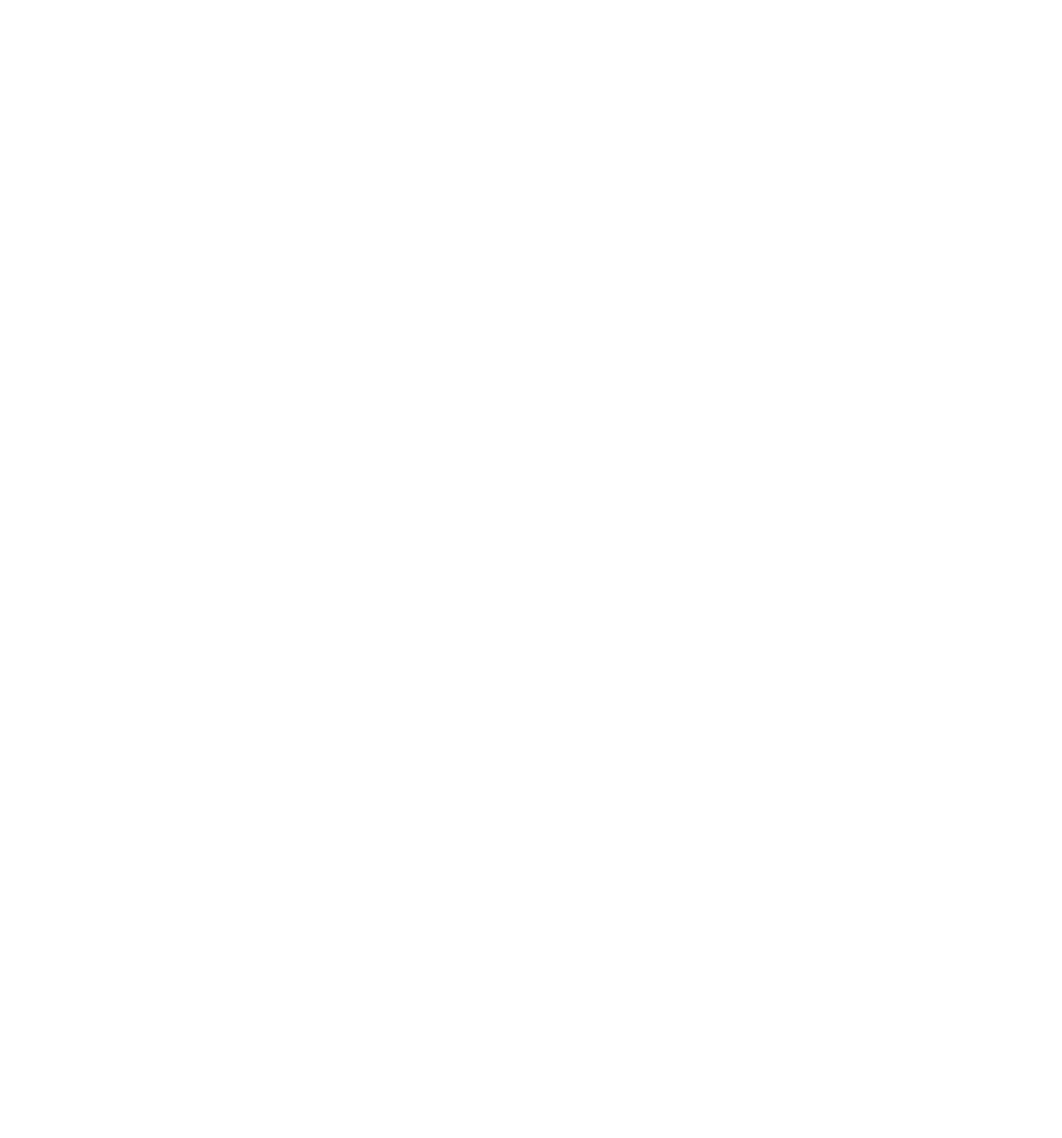
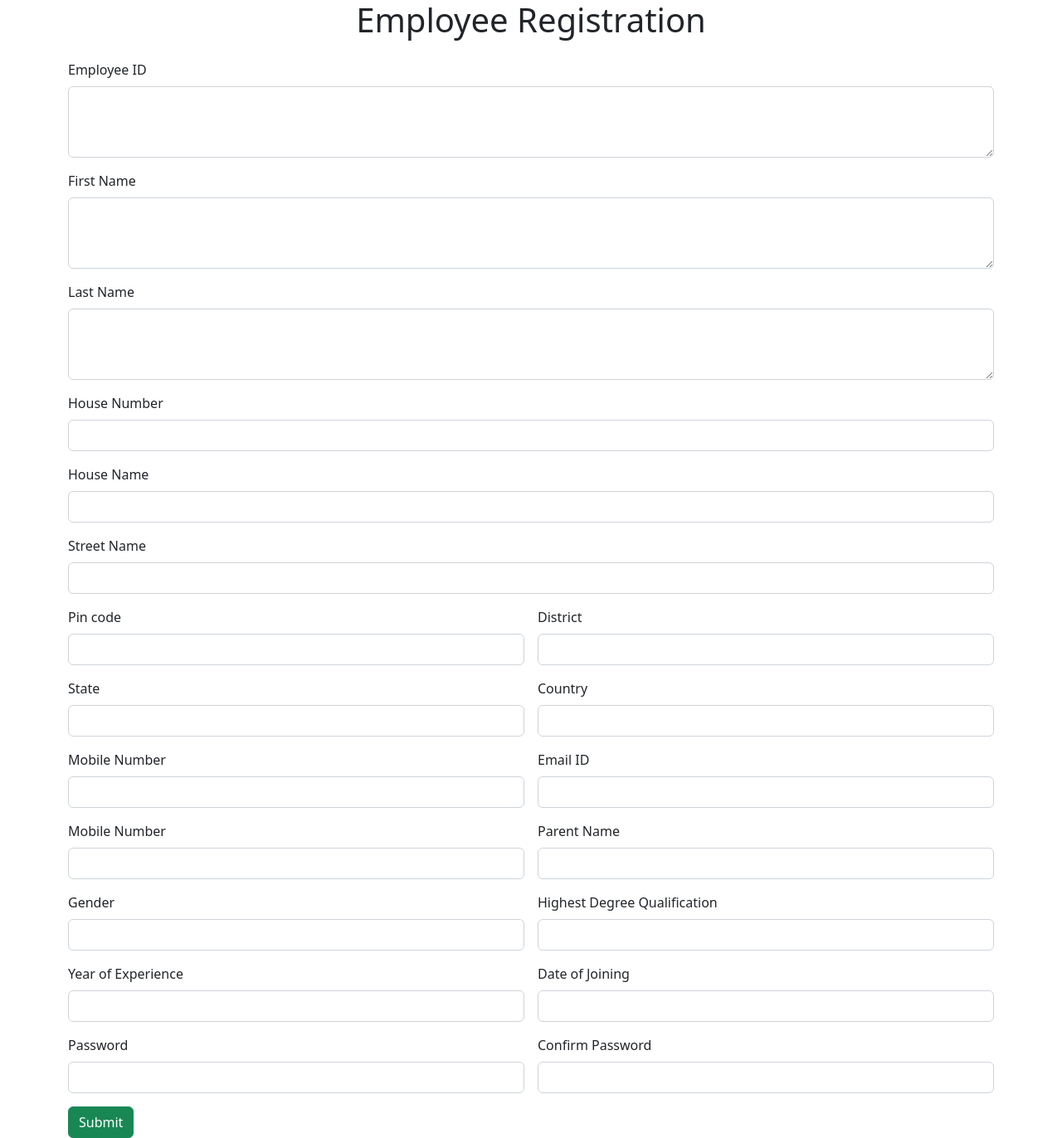
Before and after one commit to ArchanaPUdayan/NestDigital-Angular-App, an Angular app: page / in a window 1280 px wide. Shown: the whole page at 83% size. Before the commit the page ends 800 px from the top, so only its background shows below. Built offline with nearby package versions, Linux system fonts and the light colour scheme.

Commit message:
employeeRegistration

```diff
--- a/src/app/app.component.html
+++ b/src/app/app.component.html
@@ -1,3 +1,3 @@
-
+<app-employee-registration></app-employee-registration>
 
 <router-outlet></router-outlet>
--- a/src/app/app.module.ts
+++ b/src/app/app.module.ts
@@ -5,11 +5,13 @@
 import { AppComponent } from './app.component';
 import { AdminloginComponent } from './adminlogin/adminlogin.component';
 import { EmployeeComponent } from './employee/employee.component';
+import { EmployeeRegistrationComponent } from './employee-registration/employee-registration.component';
 @NgModule({
   declarations: [
     AppComponent,
     AdminloginComponent,
-    EmployeeComponent
+    EmployeeComponent,
+    EmployeeRegistrationComponent
   ],
   imports: [
     BrowserModule,
--- /dev/null
+++ b/src/app/employee-registration/employee-registration.component.html
@@ -0,0 +1,94 @@
+<div class="container">
+    <div class="row">
+        <div class="col col-12 col-sm-12 col-md-12 col-lg-12 col-xl-12 col-xxl-12">
+            <div class="row g-3">
+                <div class="col col-12 col-sm-12 col-md-12 col-lg-12 col-xl-12 col-xxl-12 text-center">
+                    <h1>Employee Registration</h1>
+                </div>
+                <div class="col col-12 col-sm-12 col-md-12 col-lg-12 col-xl-12 col-xxl-12">
+                    <label for="" class="form-label">Employee ID</label>
+                    <textarea name="" id="" cols="30" rows="3" class="form-control"></textarea>
+                </div>
+                <div class="col col-12 col-sm-12 col-md-12 col-lg-12 col-xl-12 col-xxl-12">
+                    <label for="" class="form-label">First Name</label>
+                    <textarea name="" id="" cols="30" rows="3" class="form-control"></textarea>
+                </div>
+                <div class="col col-12 col-sm-12 col-md-12 col-lg-12 col-xl-12 col-xxl-12">
+                    <label for="" class="form-label">Last Name</label>
+                    <textarea name="" id="" cols="30" rows="3" class="form-control"></textarea>
+                </div>
+                <div class="col col-12 col-sm-12 col-md-12 col-lg-12 col-xl-12 col-xxl-12">
+                    <label for="" class="form-label">House Number</label>
+                    <input type="text" class="form-control">
+                </div>
+                <div class="col col-12 col-sm-12 col-md-12 col-lg-12 col-xl-12 col-xxl-12">
+                    <label for="" class="form-label">House Name</label>
+                    <input type="text" class="form-control">
+                </div>
+                <div class="col col-12 col-sm-12 col-md-12 col-lg-12 col-xl-12 col-xxl-12">
+                    <label for="" class="form-label">Street Name</label>
+                    <input type="text" class="form-control">
+                </div>
+                <div class="col col-12 col-sm-6 col-md-6 col-lg-6 col-xl-6 col-xxl-6">
+                    <label for="" class="form-label">Pin code</label>
+                    <input type="text" class="form-control">
+                </div>
+                <div class="col col-12 col-sm-6 col-md-6 col-lg-6 col-xl-6 col-xxl-6">
+                    <label for="" class="form-label">District</label>
+                    <input type="text" class="form-control">
+                </div>
+                <div class="col col-12 col-sm-6 col-md-6 col-lg-6 col-xl-6 col-xxl-6">
+                    <label for="" class="form-label">State</label>
+                    <input type="text" class="form-control">
+                </div>
+                <div class="col col-12 col-sm-6 col-md-6 col-lg-6 col-xl-6 col-xxl-6">
+                    <label for="" class="form-label">Country</label>
+                    <input type="text" class="form-control">
+                </div>
+                <div class="col col-12 col-sm-6 col-md-6 col-lg-6 col-xl-6 col-xxl-6">
+                    <label for="" class="form-label">Mobile Number</label>
+                    <input type="text" class="form-control">
+                </div>
+                <div class="col col-12 col-sm-6 col-md-6 col-lg-6 col-xl-6 col-xxl-6">
+                    <label for="" class="form-label">Email ID</label>
+                    <input type="text" class="form-control">
+                </div>
+                <div class="col col-12 col-sm-6 col-md-6 col-lg-6 col-xl-6 col-xxl-6">
+                    <label for="" class="form-label">Mobile Number</label>
+                    <input type="text" class="form-control">
+                </div>
+                <div class="col col-12 col-sm-6 col-md-6 col-lg-6 col-xl-6 col-xxl-6">
+                    <label for="" class="form-label">Parent Name</label>
+                    <input type="text" class="form-control">
+                </div>
+                <div class="col col-12 col-sm-6 col-md-6 col-lg-6 col-xl-6 col-xxl-6">
+                    <label for="" class="form-label">Gender</label>
+                    <input type="text" class="form-control">
+                </div>
+                <div class="col col-12 col-sm-6 col-md-6 col-lg-6 col-xl-6 col-xxl-6">
+                    <label for="" class="form-label">Highest Degree Qualification</label>
+                    <input type="text" class="form-control">
+                </div>
+                <div class="col col-12 col-sm-6 col-md-6 col-lg-6 col-xl-6 col-xxl-6">
+                    <label for="" class="form-label">Year of Experience</label>
+                    <input type="text" class="form-control">
+                </div>
+                <div class="col col-12 col-sm-6 col-md-6 col-lg-6 col-xl-6 col-xxl-6">
+                    <label for="" class="form-label">Date of Joining</label>
+                    <input type="text" class="form-control">
+                </div>
+                <div class="col col-12 col-sm-6 col-md-6 col-lg-6 col-xl-6 col-xxl-6">
+                    <label for="" class="form-label">Password</label>
+                    <input type="text" class="form-control">
+                </div>
+                <div class="col col-12 col-sm-6 col-md-6 col-lg-6 col-xl-6 col-xxl-6">
+                    <label for="" class="form-label">Confirm Password</label>
+                    <input type="text" class="form-control">
+                </div>
+                <div class="col col-12 col-sm-6 col-md-6 col-lg-6 col-xl-6 col-xxl-6">
+                    <button class="btn btn-success">Submit</button>
+                </div>
+            </div>
+        </div>
+    </div>
+</div>
```
Also changed, not shown: src/app/employee-registration/employee-registration.component.ts (added, +10 -0 lines), src/app/employee-registration/employee-registration.component.css (added).
